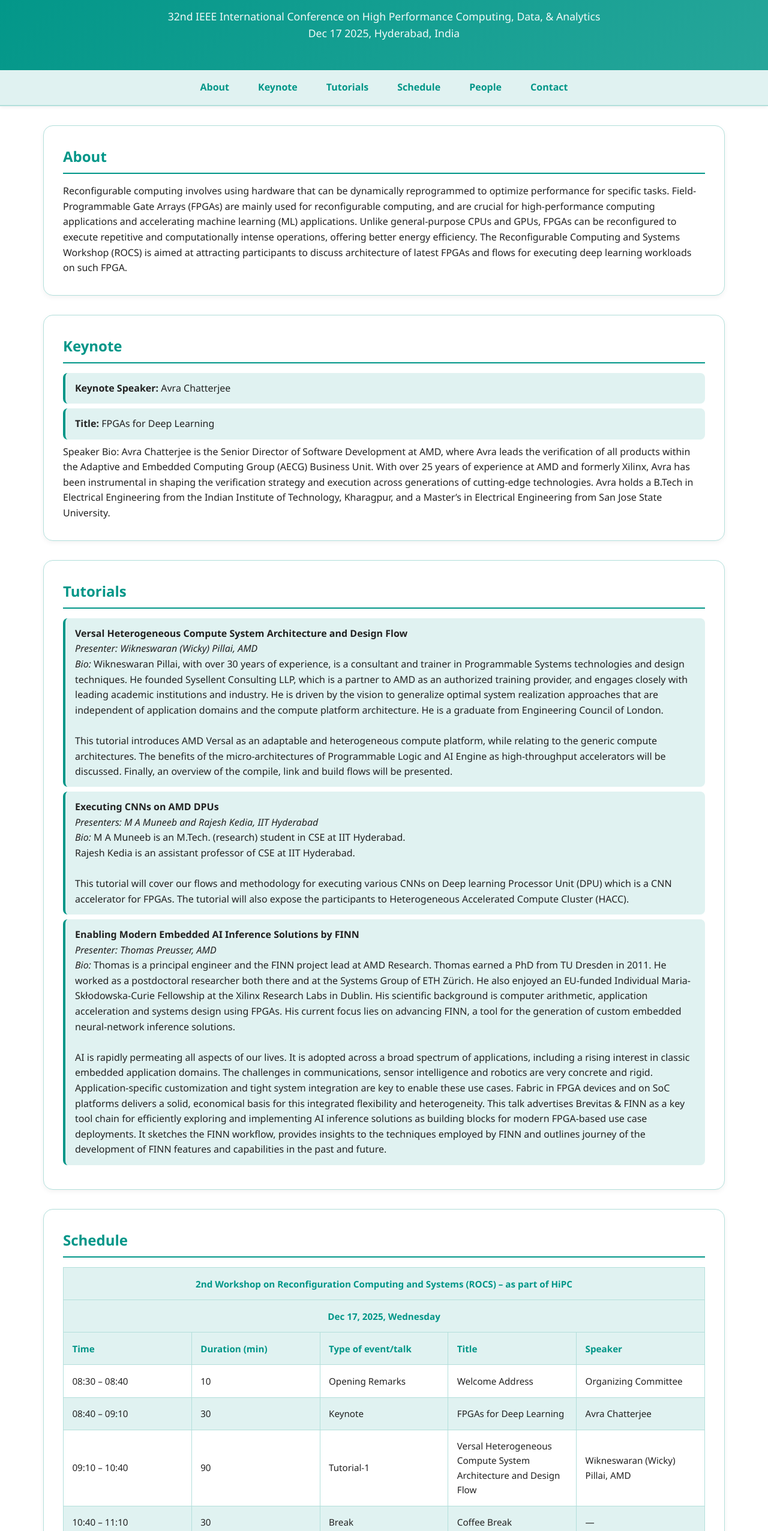
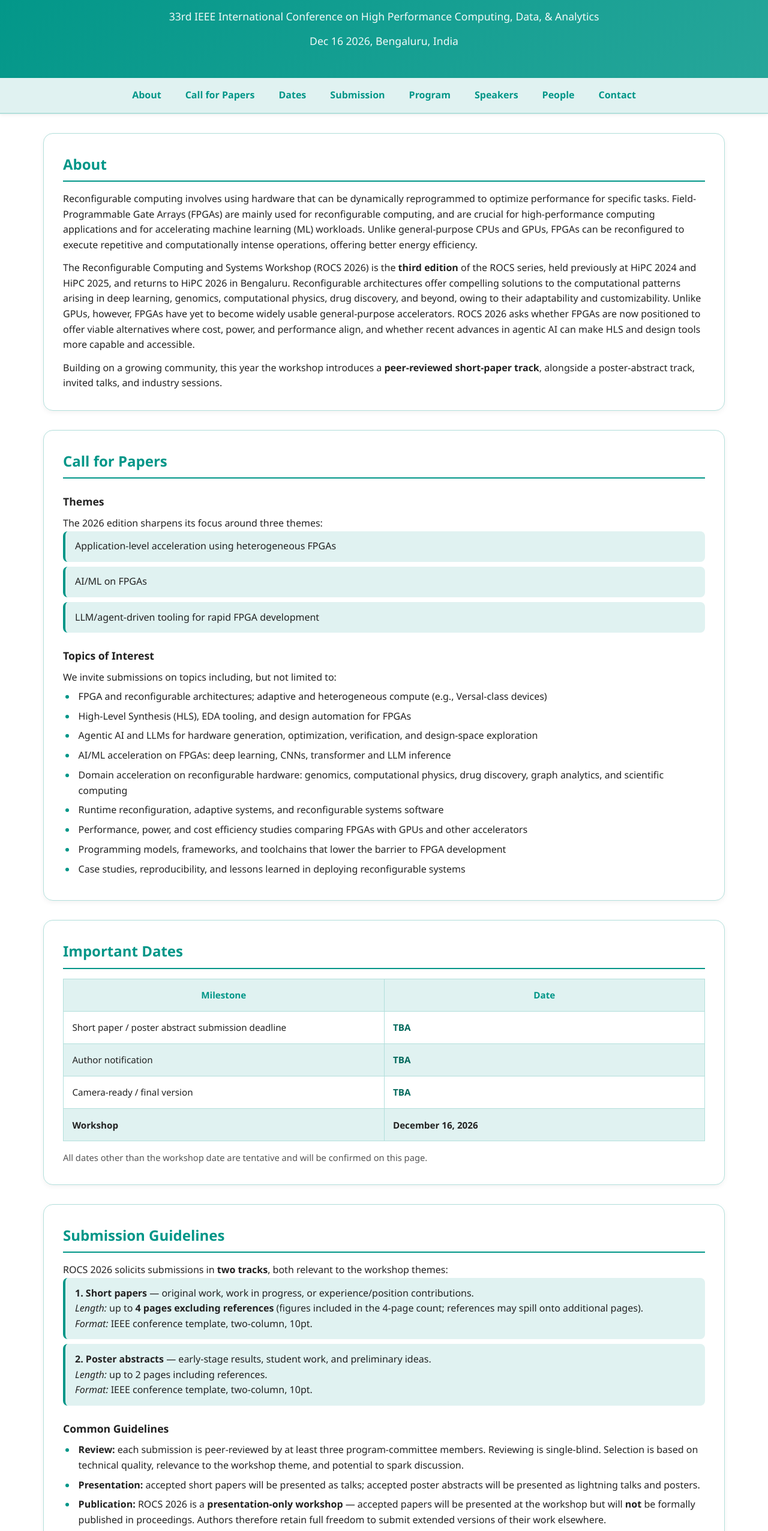
Before and after one commit to rocs-hipc/2026, a plain HTML site: page index.html in a window 1280 px wide. Shown: the part 107-2660 px from the top of the page at 60% size. Drawn offline with Linux system fonts and the light colour scheme.

Commit message:
ROCS 2026 workshop website
Replace the placeholder copy of the 2025 page with the 2026 edition:

- Header, title and footer updated for HiPC 2026 (33rd), Bengaluru,
  December 16, 2026.
- About: third edition of the series, new peer-reviewed short-paper track.
- New Call for Papers section: three themes and topics of interest.
- New Important Dates and Submission Guidelines sections covering both
  tracks (4pp short papers, 2pp poster abstracts), single-blind review,
  and the presentation-only publication policy.
- Program and Program Committee are placeholders pending confirmation.
- Organizers updated for 2026.
- Registration folded into the Contact section so every nav link resolves.
- Green highlight boxes limited to themes and submission tracks; longer
  lists use plain bullets and organizers are unboxed.

Content is drawn from the CFP and the accepted HiPC 2026 workshop proposal.

Co-Authored-By: Claude Opus 5 (1M context) <noreply@anthropic.com>

```diff
--- a/index.html
+++ b/index.html
@@ -3,7 +3,8 @@
 <head>
   <meta charset="UTF-8" />
   <meta name="viewport" content="width=device-width, initial-scale=1.0" />
-  <title>ROCS HiPC Workshop 2025</title>
+  <title>ROCS HiPC Workshop 2026</title>
+  <meta name="description" content="Reconfigurable Computing and Systems Workshop (ROCS 2026), co-located with HiPC 2026, Bengaluru, India — December 16, 2026." />
   <style>
     :root{
       --bg-color:#ffffff;
@@ -41,7 +42,7 @@
     }
     nav a{
       color:var(--accent-color);text-decoration:none;
-      padding:1rem 1.5rem;font-weight:600;
+      padding:1rem 1.25rem;font-weight:600;
       transition:background .25s,color .25s;border-radius:6px;
     }
     nav a:hover{background:var(--accent-color);color:#fff}
@@ -60,12 +61,29 @@
       color:var(--accent-color);border-bottom:2px solid var(--accent-color);
       padding-bottom:.5rem;margin-bottom:1rem;font-size:1.5rem;
     }
+    h3{font-size:1.1rem;margin:1.5rem 0 .6rem;color:var(--text-color)}
+    p + p{margin-top:.8rem}
+
+    a{color:var(--accent-color)}
 
     ul{list-style:none}
-    li{
+
+    /* Highlighted "card" list — used sparingly, for themes and tracks */
+    ul.cards li{
       background:var(--light-accent);margin-bottom:.5rem;padding:.8rem 1rem;
       border-left:4px solid var(--accent-color);border-radius:.5rem;
     }
+
+    /* Plain bulleted list — for longer enumerations */
+    ul.bullets{list-style:disc;padding-left:1.4rem;margin-top:.4rem}
+    ul.bullets li{margin-bottom:.45rem;padding-left:.2rem}
+    ul.bullets li::marker{color:var(--accent-color)}
+
+    /* People list — no boxes, just spaced entries */
+    ul.people li{
+      padding:.9rem 0;border-bottom:1px solid var(--border-color);
+    }
+    ul.people li:last-child{border-bottom:none;padding-bottom:0}
 
     /* Table */
     table{width:100%;border-collapse:collapse;margin-top:1rem;font-size:.95rem;table-layout:fixed;word-wrap:break-word}
@@ -73,12 +91,22 @@
     th{background:var(--accent-color);color:#fff}
     tbody tr:nth-child(even){background:var(--light-accent)}
     thead tr:first-child th,
-    thead tr:nth-child(2) th,
-    thead tr:nth-child(3) th{
+    thead tr:nth-child(2) th{
       background:var(--light-accent);color:var(--accent-color);
       font-weight:700;text-align:center
     }
-    thead tr:nth-child(3) th{text-align:left}
+
+    .tba{color:#00695c;font-weight:600}
+    .note{font-size:.92rem;color:#555;margin-top:1rem}
+
+    /* Placeholder block for sections not yet announced */
+    .tba-block{
+      background:var(--light-accent);border:1px dashed var(--border-color);
+      border-radius:.5rem;padding:1.5rem;text-align:center;
+      color:#00695c;font-weight:600;letter-spacing:.05em;margin-top:.5rem;
+    }
+    .tba-block span{display:block;font-weight:400;letter-spacing:normal;
+      color:#555;font-size:.92rem;margin-top:.4rem}
 
     .sponsors{display:flex;flex-wrap:wrap;justify-content:center;gap:2rem;margin-top:1.5rem}
     .sponsors img{height:70px;filter:grayscale(20%);transition:filter .2s,transform .2s}
@@ -110,16 +138,18 @@
 </head>
 <body>
   <header>
-    <h1>RecOnfigurable Computing and Systems Workshop 2025</h1>
-    <p>32nd IEEE International Conference on High Performance Computing, Data, & Analytics</p>
-	<p>Dec 17 2025, Hyderabad, India</p>
+    <h1>RecOnfigurable Computing and Systems Workshop 2026</h1>
+    <p>33rd IEEE International Conference on High Performance Computing, Data, &amp; Analytics</p>
+    <p>Dec 16 2026, Bengaluru, India</p>
   </header>
 
   <nav id="site-nav">
     <a href="#about">About</a>
-    <a href="#keynote">Keynote</a>
-    <a href="#tutorials">Tutorials</a>
-    <a href="#schedule">Schedule</a>
+    <a href="#cfp">Call for Papers</a>
+    <a href="#dates">Dates</a>
+    <a href="#submission">Submission</a>
+    <a href="#program">Program</a>
+    <a href="#speakers">Speakers</a>
     <a href="#people">People</a>
     <a href="#contact">Contact</a>
   </nav>
@@ -128,172 +158,191 @@
     <section id="about">
       <h2>About</h2>
       <p>
-        Reconfigurable computing involves using hardware that can be dynamically reprogrammed to optimize performance for specific tasks. Field-Programmable Gate Arrays (FPGAs) are mainly used for reconfigurable computing, and are crucial for high-performance computing applications and accelerating machine learning (ML) applications. Unlike general-purpose CPUs and GPUs, FPGAs can be reconfigured to execute repetitive and computationally intense operations, offering better energy efficiency. The Reconfigurable Computing and Systems Workshop (ROCS) is aimed at attracting participants to discuss architecture of latest FPGAs and flows for executing deep learning workloads on such FPGA.
+        Reconfigurable computing involves using hardware that can be dynamically reprogrammed to optimize
+        performance for specific tasks. Field-Programmable Gate Arrays (FPGAs) are mainly used for
+        reconfigurable computing, and are crucial for high-performance computing applications and for
+        accelerating machine learning (ML) workloads. Unlike general-purpose CPUs and GPUs, FPGAs can be
+        reconfigured to execute repetitive and computationally intense operations, offering better energy
+        efficiency.
+      </p>
+      <p>
+        The Reconfigurable Computing and Systems Workshop (ROCS 2026) is the <strong>third edition</strong>
+        of the ROCS series, held previously at HiPC 2024 and HiPC 2025, and returns to HiPC 2026 in
+        Bengaluru. Reconfigurable architectures offer compelling solutions to the computational patterns
+        arising in deep learning, genomics, computational physics, drug discovery, and beyond, owing to
+        their adaptability and customizability. Unlike GPUs, however, FPGAs have yet to become widely usable
+        general-purpose accelerators. ROCS 2026 asks whether FPGAs are now positioned to offer viable
+        alternatives where cost, power, and performance align, and whether recent advances in agentic AI can
+        make HLS and design tools more capable and accessible.
+      </p>
+      <p>
+        Building on a growing community, this year the workshop introduces a
+        <strong>peer-reviewed short-paper track</strong>, alongside a poster-abstract track, invited talks,
+        and industry sessions.
       </p>
     </section>
 
-    <section id="keynote">
-  <h2>Keynote</h2>
-  <ul>
-    <li><strong>Keynote Speaker:</strong> Avra Chatterjee</li>
-    <li><strong>Title:</strong> FPGAs for Deep Learning</li>
-  </ul>
-  <p>
-    Speaker Bio: Avra Chatterjee is the Senior Director of Software Development at AMD, where Avra leads the verification of all products within the Adaptive and Embedded Computing Group (AECG) Business Unit. With over 25 years of experience at AMD and formerly Xilinx, Avra has been instrumental in shaping the verification strategy and execution across generations of cutting-edge technologies. Avra holds a B.Tech in Electrical Engineering from the Indian Institute of Technology, Kharagpur, and a Master’s in Electrical Engineering from San Jose State University.
-  </p>
-</section>
+    <section id="cfp">
+      <h2>Call for Papers</h2>
 
-    <section id="tutorials">
-  <h2>Tutorials</h2>
-  <ul>
-    <li>
-      <strong>Versal Heterogeneous Compute System Architecture and Design Flow</strong> <br/>
-      <em>Presenter: Wikneswaran (Wicky) Pillai, AMD</em> <br/>
-	  <em>Bio: </em> Wikneswaran Pillai, with over 30 years of experience, is a consultant and trainer in Programmable Systems technologies and design techniques. He founded Sysellent Consulting LLP, which is a partner to AMD as an authorized training provider, and engages closely with leading academic institutions and industry. He is driven by the vision to generalize optimal system realization approaches that are independent of application domains and the compute platform architecture. He is a graduate from Engineering Council of London. <br/>
-		<br/>
-      <p>
-        This tutorial introduces AMD Versal as an adaptable and heterogeneous compute platform, while relating to the generic compute architectures. The benefits of the micro-architectures of Programmable Logic and AI Engine as high-throughput accelerators will be discussed. Finally, an overview of the compile, link and build flows will be presented.
-      </p>
-    </li>
-    <li>
-      <strong>Executing CNNs on AMD DPUs</strong> <br/>
-      <em>Presenters: M A Muneeb and Rajesh Kedia, IIT Hyderabad</em> <br/>
-	  <em>Bio:</em> M A Muneeb is an M.Tech. (research) student in CSE at IIT Hyderabad. <br/>
-		  Rajesh Kedia is an assistant professor of CSE at IIT Hyderabad. <br/>
-		<br/>
-      <p>
-        This tutorial will cover our flows and methodology for executing various CNNs on Deep learning Processor Unit (DPU) which is a CNN accelerator for FPGAs.
-		The tutorial will also expose the participants to Heterogeneous Accelerated Compute Cluster (HACC).
-      </p>
-    </li>
-    <li>
-      <strong>Enabling Modern Embedded AI Inference Solutions by FINN</strong> <br/>
-      <em>Presenter: Thomas Preusser, AMD</em> <br/>
-      <em> Bio:</em> Thomas is a principal engineer and the FINN project lead at AMD Research. Thomas earned a PhD from TU Dresden in 2011. He worked as a postdoctoral researcher both there and at the Systems Group of ETH Zürich. He also enjoyed an EU-funded Individual Maria-Skłodowska-Curie Fellowship at the Xilinx Research Labs in Dublin. His scientific background is computer arithmetic, application acceleration and systems design using FPGAs. His current focus lies on advancing FINN, a tool for the generation of custom embedded neural-network inference solutions.
-  	  <p>
-		   <br/>AI is rapidly permeating all aspects of our lives. It is adopted across a broad spectrum of applications, including a rising interest in classic embedded application domains. The challenges in communications, sensor intelligence and robotics are very concrete and rigid. Application-specific customization and tight system integration are key to enable these use cases. Fabric in FPGA devices and on SoC platforms delivers a solid, economical basis for this integrated flexibility and heterogeneity. This talk advertises Brevitas & FINN as a key tool chain for efficiently exploring and implementing AI inference solutions as building blocks for modern FPGA-based use case deployments. It sketches the FINN workflow, provides insights to the techniques employed by FINN and outlines journey of the development of FINN features and capabilities in the past and future.
-  	  </p>
-    </li>
-  </ul>
-</section>
+      <h3>Themes</h3>
+      <p>The 2026 edition sharpens its focus around three themes:</p>
+      <ul class="cards">
+        <li>Application-level acceleration using heterogeneous FPGAs</li>
+        <li>AI/ML on FPGAs</li>
+        <li>LLM/agent-driven tooling for rapid FPGA development</li>
+      </ul>
 
-    <section id="schedule">
-      <h2>Schedule</h2>
+      <h3>Topics of Interest</h3>
+      <p>We invite submissions on topics including, but not limited to:</p>
+      <ul class="bullets">
+        <li>FPGA and reconfigurable architectures; adaptive and heterogeneous compute (e.g., Versal-class devices)</li>
+        <li>High-Level Synthesis (HLS), EDA tooling, and design automation for FPGAs</li>
+        <li>Agentic AI and LLMs for hardware generation, optimization, verification, and design-space exploration</li>
+        <li>AI/ML acceleration on FPGAs: deep learning, CNNs, transformer and LLM inference</li>
+        <li>Domain acceleration on reconfigurable hardware: genomics, computational physics, drug discovery, graph analytics, and scientific computing</li>
+        <li>Runtime reconfiguration, adaptive systems, and reconfigurable systems software</li>
+        <li>Performance, power, and cost efficiency studies comparing FPGAs with GPUs and other accelerators</li>
+        <li>Programming models, frameworks, and toolchains that lower the barrier to FPGA development</li>
+        <li>Case studies, reproducibility, and lessons learned in deploying reconfigurable systems</li>
+      </ul>
+    </section>
+
+    <section id="dates">
+      <h2>Important Dates</h2>
       <table>
         <thead>
           <tr>
-            <th colspan="5">2nd Workshop on Reconfiguration Computing and Systems (ROCS) – as part of HiPC</th>
-          </tr>
-          <tr>
-            <th colspan="5">Dec 17, 2025, Wednesday</th>
-          </tr>
-          <tr>
-            <th>Time</th>
-            <th>Duration (min)</th>
-            <th>Type of event/talk</th>
-            <th>Title</th>
-            <th>Speaker</th>
+            <th>Milestone</th>
+            <th>Date</th>
           </tr>
         </thead>
         <tbody>
+          <!-- TODO: replace TBA with confirmed HiPC 2026 workshop dates -->
           <tr>
-            <td>08:30 – 08:40</td>
-            <td>10</td>
-            <td>Opening Remarks</td>
-            <td>Welcome Address</td>
-            <td>Organizing Committee</td>
+            <td>Short paper / poster abstract submission deadline</td>
+            <td class="tba">TBA</td>
           </tr>
           <tr>
-            <td>08:40 – 09:10</td>
-            <td>30</td>
-            <td>Keynote</td>
-            <td>FPGAs for Deep Learning</td>
-            <td>Avra Chatterjee</td>
+            <td>Author notification</td>
+            <td class="tba">TBA</td>
           </tr>
           <tr>
-            <td>09:10 – 10:40</td>
-            <td>90</td>
-            <td>Tutorial-1</td>
-            <td>Versal Heterogeneous Compute System Architecture and Design Flow<br/></td>
-            <td>Wikneswaran (Wicky) Pillai, AMD</td>
+            <td>Camera-ready / final version</td>
+            <td class="tba">TBA</td>
           </tr>
           <tr>
-            <td>10:40 – 11:10</td>
-            <td>30</td>
-            <td>Break</td>
-            <td>Coffee Break</td>
-            <td>—</td>
-          </tr>
-          <tr>
-            <td>11:10 – 12:00</td>
-            <td>50</td>
-            <td>Tutorial-2</td>
-            <td>Executing CNNs on AMD DPUs<br/></td>
-            <td>M A Muneeb and Rajesh Kedia, IIT Hyderabad</td>
-          </tr>
-          <tr>
-            <td>12:05 – 12:55</td>
-            <td>50</td>
-            <td>Tutorial-3</td>
-            <td>Enabling Modern Embedded AI Inference Solutions by FINN<br/></td>
-            <td>Thomas Preusser, AMD</td>
-          </tr>
-		  <tr>
-            <td>12:55 – 13:00</td>
-            <td>5</td>
-            <td>Closing Remarks</td>
-            <td>Closing Remarks</td>
-            <td>Organizing Committee</td>
+            <td><strong>Workshop</strong></td>
+            <td><strong>December 16, 2026</strong></td>
           </tr>
         </tbody>
       </table>
+      <p class="note">All dates other than the workshop date are tentative and will be confirmed on this page.</p>
+    </section>
+
+    <section id="submission">
+      <h2>Submission Guidelines</h2>
+      <p>ROCS 2026 solicits submissions in <strong>two tracks</strong>, both relevant to the workshop themes:</p>
+      <ul class="cards">
+        <li>
+          <strong>1. Short papers</strong> — original work, work in progress, or experience/position contributions.<br/>
+          <em>Length:</em> up to <strong>4 pages excluding references</strong> (figures included in the 4-page count;
+          references may spill onto additional pages).<br/>
+          <em>Format:</em> IEEE conference template, two-column, 10pt.
+        </li>
+        <li>
+          <strong>2. Poster abstracts</strong> — early-stage results, student work, and preliminary ideas.<br/>
+          <em>Length:</em> up to 2 pages including references.<br/>
+          <em>Format:</em> IEEE conference template, two-column, 10pt.
+        </li>
+      </ul>
+
+      <h3>Common Guidelines</h3>
+      <ul class="bullets">
+        <li><strong>Review:</strong> each submission is peer-reviewed by at least three program-committee members. Reviewing is single-blind. Selection is based on technical quality, relevance to the workshop theme, and potential to spark discussion.</li>
+        <li><strong>Presentation:</strong> accepted short papers will be presented as talks; accepted poster abstracts will be presented as lightning talks and posters.</li>
+        <li><strong>Publication:</strong> ROCS 2026 is a <strong>presentation-only workshop</strong> — accepted papers will be presented at the workshop but will <strong>not</strong> be formally published in proceedings. Authors therefore retain full freedom to submit extended versions of their work elsewhere.</li>
+        <!-- TODO: insert the Linklings submission link once HiPC opens the workshop track -->
+        <li><strong>Submission site:</strong> all submissions are made through <strong>Linklings</strong>, the HiPC submission system. <span class="tba">Link to be announced here.</span></li>
+      </ul>
+    </section>
+
+    <section id="program">
+      <h2>Program</h2>
+      <p>
+        ROCS 2026 is a half-day workshop combining invited talks, peer-reviewed short contributions,
+        and industry engagement, comprising an invited keynote, an invited talk by an India-based
+        author of a paper published at a premier venue, presentations of accepted short papers,
+        lightning talks and posters, and industry technical talks.
+      </p>
+      <!-- TODO: replace with the schedule table (see the 2025 page) once the program is finalized -->
+      <div class="tba-block">
+        TBA
+        <span>The detailed schedule will be announced here.</span>
+      </div>
+    </section>
+
+    <section id="speakers">
+      <h2>Keynote &amp; Invited Speakers</h2>
+      <!-- TODO: replace with confirmed speakers, titles, abstracts and bios (see 2025 page for the format) -->
+      <p>
+        Keynote and invited speakers are being confirmed and will be announced here. The program will
+        feature an invited keynote, an invited talk by an India-based author of a paper published at a
+        premier venue, and industry technical talks.
+      </p>
     </section>
 
     <section id="people">
       <h2>Organizers</h2>
-      <ul>
+      <ul class="people">
+        <li>
+          <strong>Suresh Purini</strong><br/>
+          <em>Affiliation:</em> Associate Professor, IIIT Hyderabad<br/>
+          <em>Email:</em> <a href="mailto:suresh.purini@iiit.ac.in">suresh.purini@iiit.ac.in</a>
+        </li>
+        <li>
+          <strong>Chandan Karfa</strong><br/>
+          <em>Affiliation:</em> Associate Professor, IIT Guwahati<br/>
+          <em>Email:</em> <a href="mailto:ckarfa@iitg.ac.in">ckarfa@iitg.ac.in</a>
+        </li>
         <li>
           <strong>Madhura Purnaprajna</strong><br/>
-          <em>Affiliation:</em> AMD and PES University, Bengaluru <br/>
-          <em>Bio:</em> Madhura Purnaprajna is currently at AMD (Xilinx), where she looks at performance projections for next-gen AMD (Xilinx) ACAP devices. She received her Ph.D. in electrical engineering from the Heinz Nixdorf Institute, University of Paderborn, Germany. She was a Postdoctoral Fellow with an International Research Fellowship from the German Research Foundation (Deutsche Forschungsgemenischaft) and MHV Fellowship (SNSF), at the Processor Architecture Lab, EPFL, Switzerland, and the High-performance Computing Lab, Indian Institute of Science Bengaluru, Bengaluru. She is currently on a sabbatical from PES University.
+          <em>Affiliation:</em> AMD, Bengaluru<br/>
+          <em>Email:</em> <a href="mailto:madhura.purnaprajna@amd.com">madhura.purnaprajna@amd.com</a>
         </li>
         <li>
-          <strong><a href="https://people.iith.ac.in/rkedia/" target="_blank">Rajesh Kedia</a></strong><br/>
-          <em>Affiliation:</em> IIT Hyderabad <br/>
-          <em>Bio:</em> Rajesh Kedia is an assistant professor of CSE at IIT Hyderabad, with expertise in reconfigurable computing, FPGA design, and embedded AI systems.
-        </li>
-        <li>
-          <strong>Naveen Purushotham</strong><br/>
+          <strong>Jayashree H V</strong><br/>
           <em>Affiliation:</em> AMD University Program<br/>
-          <em>Bio:</em> Naveen Purushotham is a Member of the Technical Staff at AMD University Program, part of AMD Research and Advanced Development, in San Jose, CA, where he works with academic institutions on teaching and research initiatives. His recent focus has been on Efficient and Applied Deep Learning for AMD AI products. Before joining AMD through its acquisition of Xilinx, he worked at Lattice Semiconductor as a Product Engineer in semiconductor product development. He holds an M.S. in Electrical and Computer Engineering from the University of New Mexico and a Master of Information and Data Science from the University of California, Berkeley.
-        </li>
-        <li>
-          <strong>Andrew Schmidt</strong><br/>
-          <em>Affiliation:</em> AMD University Program<br/>
-          <em>Bio:</em> Dr. Andrew Schmidt is a passionate advocate for advancing technology education and research, with a rich background in academia and industry. Andrew leverages his expertise to drive innovation and collaboration within the academic community. In this role, Andrew works closely with university faculty, researchers, and students to promote the adoption of AMD technologies in academic research and curriculum development through workshops, tutorials, and collaborative projects.  Andrew received his B.S. and M.S. in Computer Engineering from the University of Kansas and his Ph.D. in Electrical Engineering from the University of North Carolina at Charlotte.
+          <em>Email:</em> <a href="mailto:jayashree.HV@amd.com">jayashree.HV@amd.com</a>
         </li>
       </ul>
-    </section>
 
-	<section id="registration">
-      <h2>Contact</h2>
-      <p>
-        Registration can be done on HiPC registration page at
-        <a href="https://hipc.org/attendee-registration/" target="_blank" style="color: var(--accent-color); text-decoration: underline;">https://hipc.org/attendee-registration/</a>
-      </p>
+      <h2 style="margin-top:2.5rem">Program Committee</h2>
+      <!-- TODO: list PC members once the committee is confirmed -->
+      <div class="tba-block">
+        TBA
+        <span>The program committee will be announced here.</span>
+      </div>
     </section>
 
     <section id="contact">
-      <h2>Contact</h2>
+      <h2>Registration &amp; Contact</h2>
+      <p>
+        Registration is handled through the HiPC registration page at
+        <a href="https://hipc.org/attendee-registration/" target="_blank" rel="noopener">https://hipc.org/attendee-registration/</a>
+      </p>
       <p>
         For inquiries, please email:
-        <a href="mailto:rocs.hipc@gmail.com" style="color: var(--accent-color); text-decoration: underline;">rocs.hipc@gmail.com</a>
+        <a href="mailto:rocs.hipc@gmail.com">rocs.hipc@gmail.com</a>
+      </p>
+      <p>
+        Previous editions: <a href="https://rocs-hipc.github.io/2025/" target="_blank" rel="noopener">ROCS 2025</a>
       </p>
     </section>
   </main>
 
   <footer>
-    &copy; 2025 ROCS HiPC Workshop. All rights reserved.
+    &copy; 2026 ROCS HiPC Workshop. All rights reserved.
   </footer>
 
   <script>
@@ -317,7 +366,6 @@
       const top = el.getBoundingClientRect().top + window.pageYOffset - navH - gap;
       window.scrollTo({ top, behavior: 'smooth' });
     }
-
 
     // Set CSS var on load & resize
     window.addEventListener('load', () => {
@@ -345,7 +393,6 @@
     window.addEventListener('hashchange', () => {
       smoothScrollToHash(location.hash);
     });
-
   </script>
 </body>
 </html>
```
Also changed, not shown: 1 other file.
